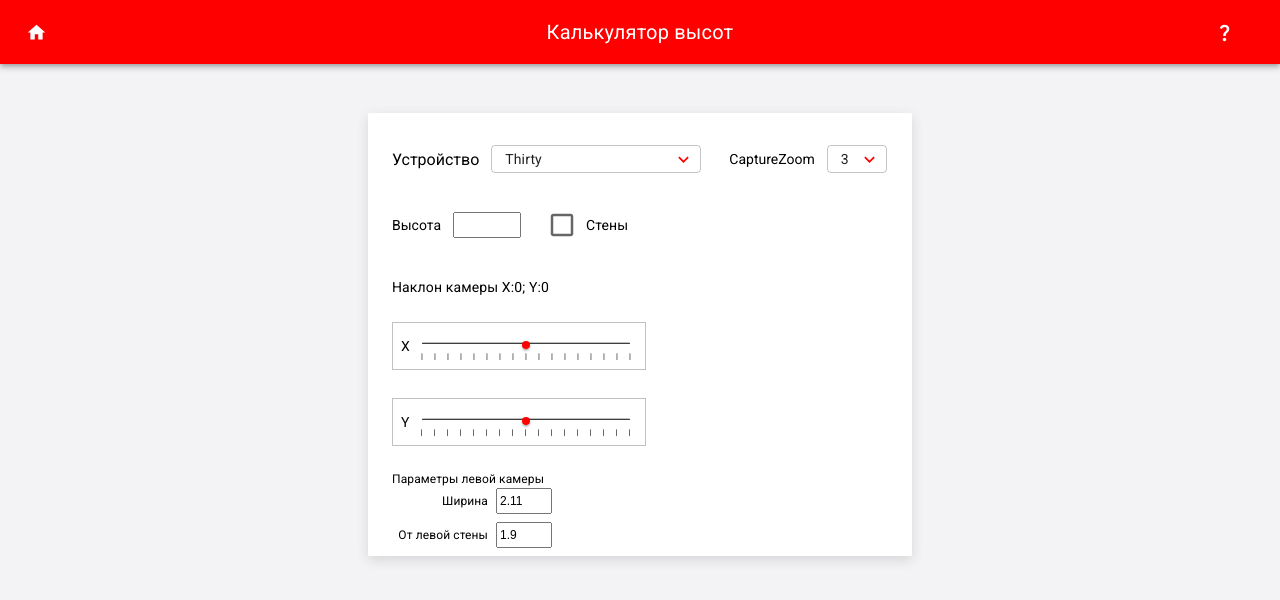
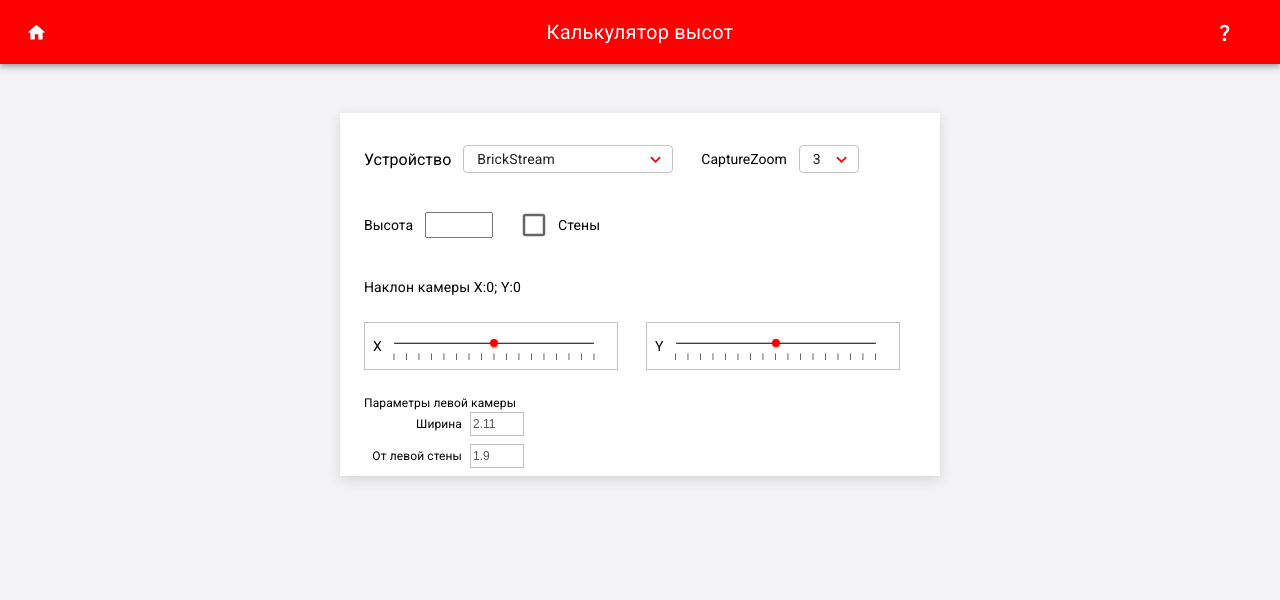
Before and after one commit to AsayShtolth/CalculationHeight, a React (Vite) app: page / in a window 1280 px wide. Shown: the top 600 px of the page. Built offline with nearby package versions, Linux system fonts and the light colour scheme.

Commit message:
Add component
1)Add component  Header, RangeAngle, SelectRed
2)Fix work and style from Select
3)Fix work and style from RangeAngle
4)Result is disabled

```diff
--- a/src/App.css
+++ b/src/App.css
@@ -15,6 +15,7 @@
   color: #ff0000 !important;
   width: 8px !important;
   height: 8px !important;
+  top: 12px !important;
 }
 .MuiSlider-rail{
   background-color: black !important;
@@ -31,6 +32,14 @@
   top: 20px !important;
   color: black !important;
 }
+.MuiMenuItem-root:hover{
+  background-color: #ff0000 !important;
+  color: #FFFFFF !important;
+}
+.Mui-selected{
+  background-color: #FFFFFF !important;
+  color: #33333380 !important;
+}
 .result__param{
   width: 48px;
    height: 20px ;
@@ -40,8 +49,12 @@ a{
   color: white;
   text-decoration: none;
 }
+input:disabled{
+  background-color: #FFFFFF;
+  border: 1px solid #3333334D;
+}
 .container{
-  max-width: 544px;
+  max-width: 600px;
   box-sizing: border-box;
   box-shadow: 0px 4px 12px 0px #0000001F;
   /* border: 1px solid red; */
@@ -99,7 +112,7 @@ a{
 }
 @media (max-width:900px) {
   .container{
-     max-width: 600px;
+     max-width: 655px;
   }
 }
 @media (max-width:600px) {
--- a/src/App.jsx
+++ b/src/App.jsx
@@ -1,92 +1,62 @@
 
 import './App.css'
 import FormControl from '@mui/material/FormControl';
-import Select from '@mui/material/Select';
-import AppBar from '@mui/material/AppBar';
-import Toolbar from '@mui/material/Toolbar';
 import Typography from '@mui/material/Typography';
-import IconButton from '@mui/material/IconButton';
-import HomeIcon from '@mui/icons-material/Home';
-import QuestionMarkIcon from '@mui/icons-material/QuestionMark';
-import KeyboardArrowDownIcon from '@mui/icons-material/KeyboardArrowDown';
 import FormControlLabel from '@mui/material/FormControlLabel';
 import Checkbox from '@mui/material/Checkbox';
-import { red } from '@mui/material/colors';
-import { Box, Slider, TextField } from '@mui/material';
-import { Label } from '@mui/icons-material';
+import { Box, Slider} from '@mui/material';
+import Header from './components/Header/Header';
+import SelectRed from './components/SelectRed/SelectRed';
+import { useState } from 'react';
+import RangeAngle from './components/RangeAngle/RangeAngle';
+
 
 
 function App() {
+  const devices=[
+    'BrickStream', 'RStat Real 3D', 'RStat Real 2D/Light', 'RStat RealStereo', 'RStat RealStereo Low',
+    'RStat RealStereo Hight', 'Stereosensor 3D', 'VIDEOCAMERA 3D 2.8', 'VIDEOCAMERA 3D 3.6',
+    'Xovis PC2S', 'Xovis PC3', 'RStat Real 2D/Light от 5.21', 'RStat RealStereo от 5.21',
+    'RStat RealStereo 2.0', 'RStat Real 2D 3.0/Light 4.0'
+  ]
+  const zooms=[3,6,9];
+
+  const [device, setDevice] = useState(devices[0]);
+  const [zoom, setZoom] = useState(zooms[0]);
+  const [xAngle, setXAngle] = useState(40);
+  const [yAngle, setYAngle] = useState(40);
+
+  const handleChangeDevice = (event) => {
+    setDevice(event.target.value);
+  };
+
+  const handleChangeZoom = (event) => {
+    setZoom(event.target.value);
+  };
+    const handleChangeXAngle = (event) => {
+    setXAngle(event.target.value);
+  };
+    const handleChangeYAngle = (event) => {
+    setYAngle(event.target.value);
+  };
   const marks = [
-    {
-      value: 0,
-      label: '|',
-    },
-    {
-      value: 15,
-      label: '|',
-    },
-    {
-      value: 5,
-      label: '|',
-    },
-    {
-      value: 10,
-      label: '|',
-    },
-    {
-      value: 20,
-      label: '|',
-    },
-    {
-      value: 25,
-      label: '|',
-    }
-    ,
-    {
-      value: 30,
-      label: '|',
-    },
-    {
-      value: 35,
-      label: '|',
-    },
-    {
-      value: 40,
-      label: '|',
-    },
-        {
-      value: 45,
-      label: '|',
-    },
-        {
-      value: 50,
-      label: '|',
-    },
-        {
-      value: 55,
-      label: '|',
-    },
-        {
-      value: 60,
-      label: '|',
-    },
-        {
-      value: 65,
-      label: '|',
-    },
-        {
-      value: 70,
-      label: '|',
-    },
-        {
-      value: 75,
-      label: '|',
-    },
-        {
-      value: 80,
-      label: '|',
-    },
+    {value: 0,label: '|',},
+    {value: 5,label: '|',},
+    {value: 10,label: '|',},
+    {value: 15,label: '|',},
+    {value: 20,label: '|',},
+    {value: 25,label: '|',},
+    {value: 30,label: '|',},
+    {value: 35,label: '|',},
+    {value: 40,label: '|',},
+    {value: 45,label: '|',},
+    {value: 50,label: '|',},
+    {value: 55,label: '|',},
+    {value: 60,label: '|',},
+    {value: 65,label: '|',},
+    {value: 70,label: '|',},
+    {value: 75,label: '|',},
+    {value: 80,label: '|',},
   ];
 
   // Функции для отображения меток у рандж измения наклона
@@ -94,87 +64,29 @@ function App() {
     return `|`;
   }
 
-  function valueLabelFormat(value) {
-    // Здесь нужно прописать корректировку чтобы отображались значения с минусом
-    return marks.findIndex((mark) => mark.value === value) + 1;
-  }
   return (
     <>
-    {/* Шапка */}
-      <AppBar position="static"
-        sx={{backgroundColor:'#FF0000',
-        marginBottom:'49px'}}
-      >
-        <Toolbar>
-          <a href='https://support.antivor.ru/'>
-          <IconButton
-            size="small"
-            edge="start"
-            color="inherit"
-            aria-label="home"
-            sx={{ mr: 2 }}
-          >
-            <HomeIcon />
-
-          </IconButton>
-          </a>
-          <Typography  component="div" sx={{ flexGrow: 1, fontSize: 20 }}>
-            Калькулятор  высот
-          </Typography>
-          <a href='https://support.antivor.ru/pages/faq.php'>
-          <IconButton
-            size="small"
-            edge="start"
-            color="inherit"
-            aria-label="faq"
-            sx={{ mr: 2 }}
-          >
-            <QuestionMarkIcon />
-          </IconButton>
-          </a>
-        </Toolbar>
-      </AppBar>
+    <Header/>
 
 <div className='container'>
   <div className='container__params'>
     <div className='container__param'>
     <label htmlFor='device' className='content__label content__label_large'><b>Устройство</b></label>
-     {/* Select */}
-       <FormControl fullWidth>
-        <Select
-        id='device'
-        IconComponent={KeyboardArrowDownIcon}
-          defaultValue={30}
-          sx={{
-            maxHeight:'28px',
-            width:'210px',
-            fontSize:'14px',
-          }}
-        >
-          <option value={10}>Ten</option>
-          <option value={20}>Twenty</option>
-          <option value={30}>Thirty</option>
-        </Select>
-        </FormControl>
+     <SelectRed
+     value={device}
+     handle={handleChangeDevice}
+     id={'device'}
+     options={devices}
+     width={'210px'}/>
         </div>
         <div className='container__param'>
         <label htmlFor='zoom' className='content__label'><b>CaptureZoom</b></label>
-         <FormControl fullWidth>
-        <Select
-        id='zoom'
-        IconComponent={KeyboardArrowDownIcon}
-          defaultValue={3}
-          sx={{
-            height:'28px',
-            width:'60px',
-            fontSize:'14px',
-          }}
-        >
-          <option value={3}>3</option>
-          <option value={6}>6</option>
-          <option value={10}>10</option>
-        </Select>
-        </FormControl>
+      <SelectRed
+        value={zoom}
+        handle={handleChangeZoom}
+        id={'zoom'}
+         options={zooms}
+         width={'60px'}/>
         </div>
         <div className='container__param'>
         <label htmlFor='height' className='content__label'><b>Высота</b></label>
@@ -189,40 +101,28 @@ function App() {
          }}/>} label="Стены" />
         </div>
         <Box sx={{ width: '100%' }}>
-        <Typography>Наклон камеры X:0; Y:0</Typography>
+        <Typography>Наклон камеры X:{xAngle-40}; Y:{yAngle-40}</Typography>
         </Box>
   </div>
 
   <div className='container__params'>
         <div className='container__param uncle'>
         <Typography>Х</Typography>
-          <Box sx={{ width: 236-28 }}>
-          <Slider
-        color={'#ff0000'}
-        defaultValue={40}
-        getAriaValueText={valuetext}
-        step={5}
-        valueLabelDisplay="auto"
-        marks={marks}
-        max={80}
-        track={false}
-      />
-      </Box>
+          <RangeAngle
+          valuetext={valuetext}
+          marks={marks}
+          value={xAngle}
+          handle={handleChangeXAngle}
+          />
         </div>
         <div className='container__param uncle'>
         <Typography>Y</Typography>
-          <Box sx={{ width: 236-28 }}>
-          <Slider
-        color={'#ff0000'}
-        getAriaValueText={valuetext}
-        defaultValue={40}
-        step={5}
-        valueLabelDisplay="auto"
-        marks={marks}
-        max={80}
-        track={false}
-      />
-      </Box>
+         <RangeAngle
+         valuetext={valuetext}
+          marks={marks}
+          value={yAngle}
+          handle={handleChangeYAngle}
+         />
         </div>
         </div>
         <div className='container__params'>
@@ -230,11 +130,11 @@ function App() {
           <Typography align={'left'} noWrap={true} sx={{fontSize: '12px'}}>Параметры левой камеры</Typography>
           <div className='container__result__param'>
             <Typography   sx={{marginLeft: 'auto', fontSize: '12px'} } >Ширина</Typography>
-           <input className='result__param' type='text' value={2.11} style={{fontSize: '12px'}}></input>
+           <input className='result__param' type='text' value={2.11} style={{fontSize: '12px'}} disabled></input>
             </div>
           <div className='container__result__param'>
-          <Typography noWrap={true} sx={{marginLeft: 'auto', fontSize: '12px'} }>От левой стены</Typography>
-          <input type='text' className='result__param' style={{fontSize: '12px'}} value={1.9}></input>
+          <Typography noWrap={true} sx={{marginLeft: 'auto', fontSize: '12px'} } >От левой стены</Typography>
+          <input type='text' className='result__param' style={{fontSize: '12px'}} value={1.9} disabled></input>
           </div>
         </div>
 </div>
--- a/src/components/Header/Header.jsx
+++ b/src/components/Header/Header.jsx
@@ -0,0 +1,44 @@
+import AppBar from '@mui/material/AppBar';
+import Toolbar from '@mui/material/Toolbar';
+import IconButton from '@mui/material/IconButton';
+import HomeIcon from '@mui/icons-material/Home';
+import QuestionMarkIcon from '@mui/icons-material/QuestionMark';
+import Typography from '@mui/material/Typography';
+
+const Header = () => {
+	return (
+      <AppBar position={"static"}
+        sx={{backgroundColor:'#FF0000',
+        marginBottom:'49px'}}>
+        <Toolbar>
+          <a href='https://support.antivor.ru/'>
+          <IconButton
+            size="small"
+            edge="start"
+            color="inherit"
+            aria-label="home"
+            sx={{ mr: 2 }}
+          >
+            <HomeIcon />
+          </IconButton>
+          </a>
+          <Typography  component="div" sx={{ flexGrow: 1, fontSize: 20 }}>
+            Калькулятор  высот
+          </Typography>
+          <a href='https://support.antivor.ru/pages/faq.php'>
+          <IconButton
+            size="small"
+            edge="start"
+            color="inherit"
+            aria-label="faq"
+            sx={{ mr: 2 }}
+          >
+            <QuestionMarkIcon />
+          </IconButton>
+          </a>
+        </Toolbar>
+      </AppBar>
+	);
+}
+
+export default Header;
--- /dev/null
+++ b/src/components/RangeAngle/RangeAngle.jsx
@@ -0,0 +1,23 @@
+import { Box, Slider} from '@mui/material';
+const RangeAngle = (props) => {
+	const valuetext= props.valuetext;
+	const marks= props.marks;
+  const handle= props.handle;
+  const value= props.value;
+	return (
+		<Box sx={{ width: 200 }}>
+          <Slider
+        onChange={handle}
+        color={'#ff0000'}
+        value={value}
+        getAriaValueText={valuetext}
+        step={5}
+        marks={marks}
+        max={80}
+        track={false}
+      />
+      </Box>
+	);
+}
+
+export default RangeAngle;
--- /dev/null
+++ b/src/components/SelectRed/SelectRed.jsx
@@ -0,0 +1,34 @@
+import Select from '@mui/material/Select';
+import KeyboardArrowDownIcon from '@mui/icons-material/KeyboardArrowDown';
+import { MenuItem } from '@mui/material';
+
+
+const SelectRed = (props) => {
+  const width=props.width;
+  const id=props.id;
+  const value=props.value;
+  const handle = props.handle;
+	return (
+        <Select
+        value={value}
+        onChange={handle}
+        id={id}
+        IconComponent={KeyboardArrowDownIcon}
+          sx={{
+            maxHeight:'28px',
+            width:{width},
+            fontSize:'14px',
+          }}
+        >
+            {
+            props.options.map( option => (
+               <MenuItem value={option} key={option}>{option}</MenuItem>
+            )
+
+            )
+          }
+        </Select>
+	);
+}
+
+export default SelectRed;
```
